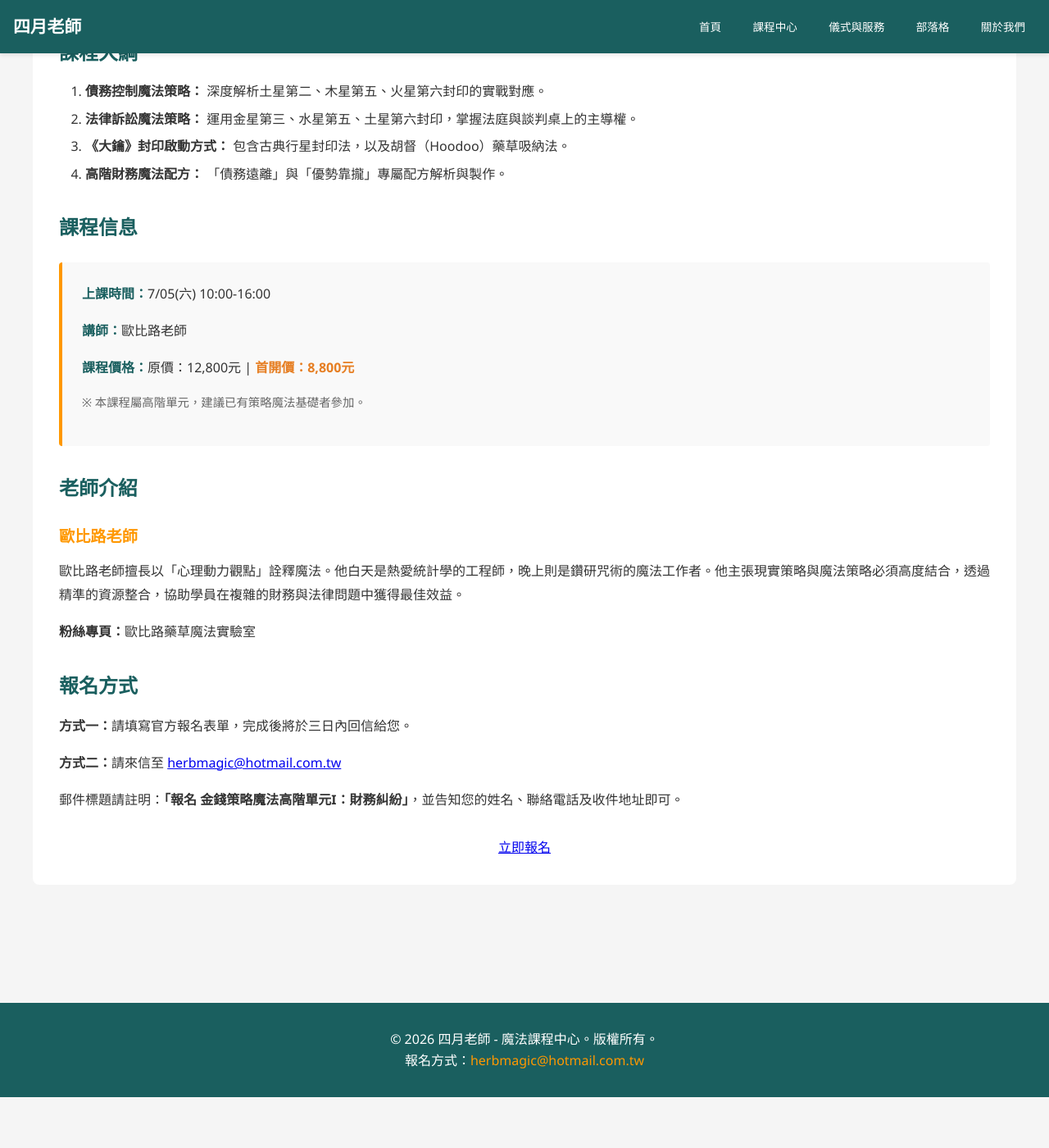
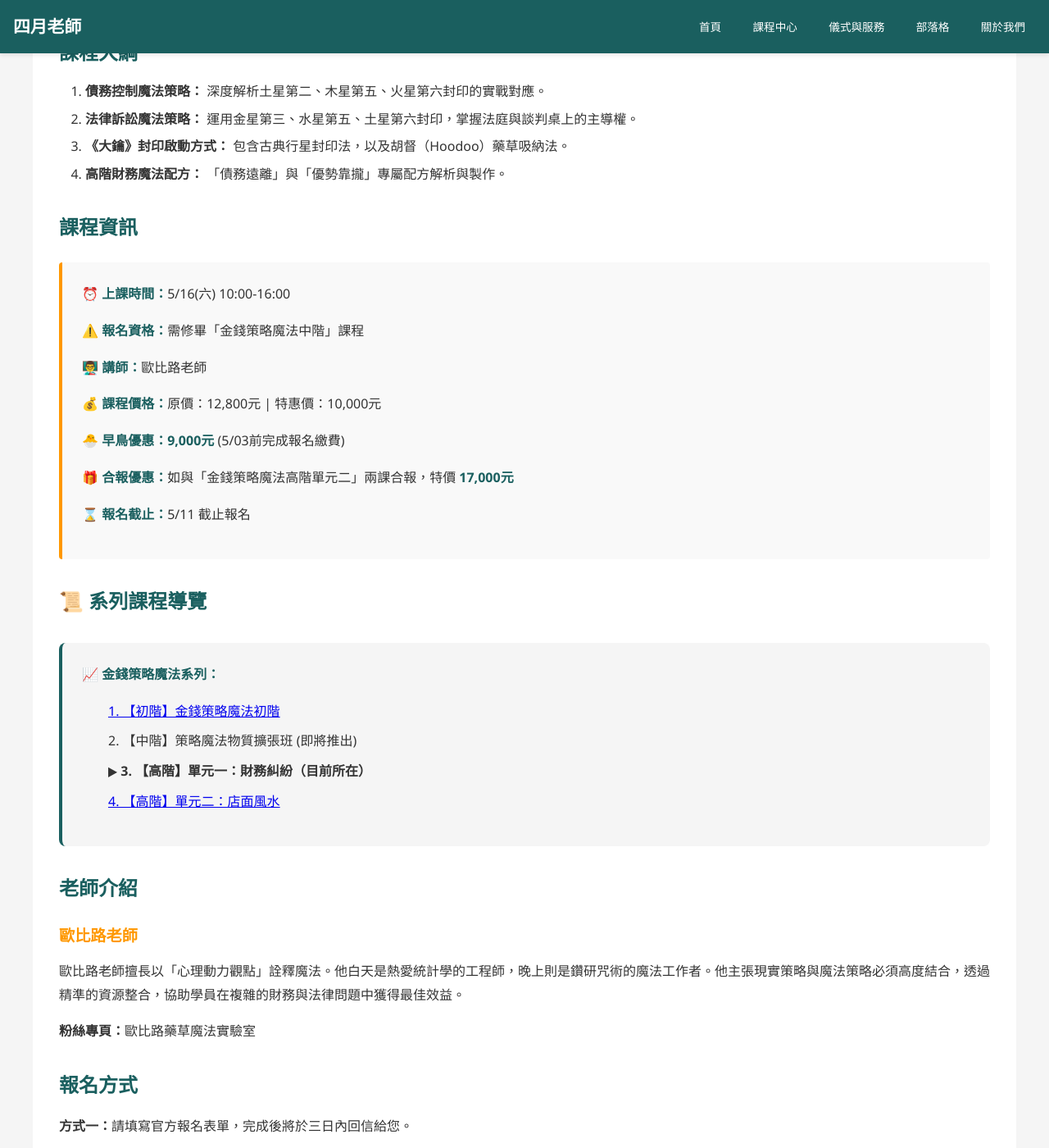
Before and after one commit to light4uliuphone-lang/hoodoo, a Jekyll site: the page built from courses/course-012.html, in a window 1280 px wide and 1400 px high, scrolled down 759 px. Shown: the whole window at 82% size. Built offline with Jekyll 4.4.1, drawn with Linux system fonts in a browser that asks for light colours; before the commit the page ends 2097 px from its top, so only the background shows below that.

Commit message:
Update course-012.html

```diff
--- a/courses/course-012.html
+++ b/courses/course-012.html
@@ -1,13 +1,14 @@
 ---
 layout: default
 title: "金錢策略魔法高階單元I：財務糾紛 - 歐比路老師"
+permalink: /courses/course-012/
 ---
 
 <div class="container" style="padding: 3rem 0;">
-    <a href="/course/" class="back-link">← 返回課程中心</a>
+    <a href="/course.html" class="back-link">← 返回課程中心</a>
 
     <div class="course-detail-header">
-        <h1>{{ page.title | split: " - " | first }}</h1>
+        <h1>金錢策略魔法高階單元I：財務糾紛</h1>
         <div class="meta">
             <span>💰 金錢魔法</span>
             <span>🗝️ 所羅門大鑰</span>
@@ -35,12 +36,26 @@
             </ol>
         </div>
 
-        <h2>課程信息</h2>
+        <h2>課程資訊</h2>
         <div class="course-info-box">
-            <p><strong>上課時間：</strong>7/05(六) 10:00-16:00</p>
-            <p><strong>講師：</strong>歐比路老師</p>
-            <p><strong>課程價格：</strong>原價：12,800元 | <span style="color: #e67e22; font-weight: bold;">首開價：8,800元</span></p>
-            <p style="font-size: 0.9rem; color: #666;">※ 本課程屬高階單元，建議已有策略魔法基礎者參加。</p>
+            <p><strong>⏰ 上課時間：</strong>5/16(六) 10:00-16:00</p>
+            <p><strong>⚠️ 報名資格：</strong>需修畢「金錢策略魔法中階」課程</p>
+            <p><strong>👨‍🏫 講師：</strong>歐比路老師</p>
+            <p><strong>💰 課程價格：</strong>原價：12,800元 | 特惠價：10,000元</p>
+            <p><strong>🐣 早鳥優惠：</strong><strong>9,000元</strong> (5/03前完成報名繳費)</p>
+            <p><strong>🎁 合報優惠：</strong>如與「金錢策略魔法高階單元二」兩課合報，特價 <strong>17,000元</strong></p>
+            <p><strong>⌛ 報名截止：</strong>5/11 截止報名</p>
+        </div>
+
+        <h2>📜 系列課程導覽</h2>
+        <div class="series-nav" style="background-color: #f5f5f5; padding: 1.5rem; border-radius: 8px; margin: 2rem 0; border-left: 4px solid #1a5f5f;">
+            <p style="margin-bottom: 1rem; font-weight: bold; color: #1a5f5f;">📈 金錢策略魔法系列：</p>
+            <ul style="list-style: none; padding-left: 0; line-height: 1.8;">
+                <li><a href="/courses/course-018/">1. 【初階】金錢策略魔法初階</a></li>
+                <li>2. 【中階】策略魔法物質擴張班 (即將推出)</li>
+                <li><strong>▶ 3. 【高階】單元一：財務糾紛（目前所在）</strong></li>
+                <li><a href="/courses/course-013/">4. 【高階】單元二：店面風水</a></li>
+            </ul>
         </div>
 
         <h2>老師介紹</h2>
```
